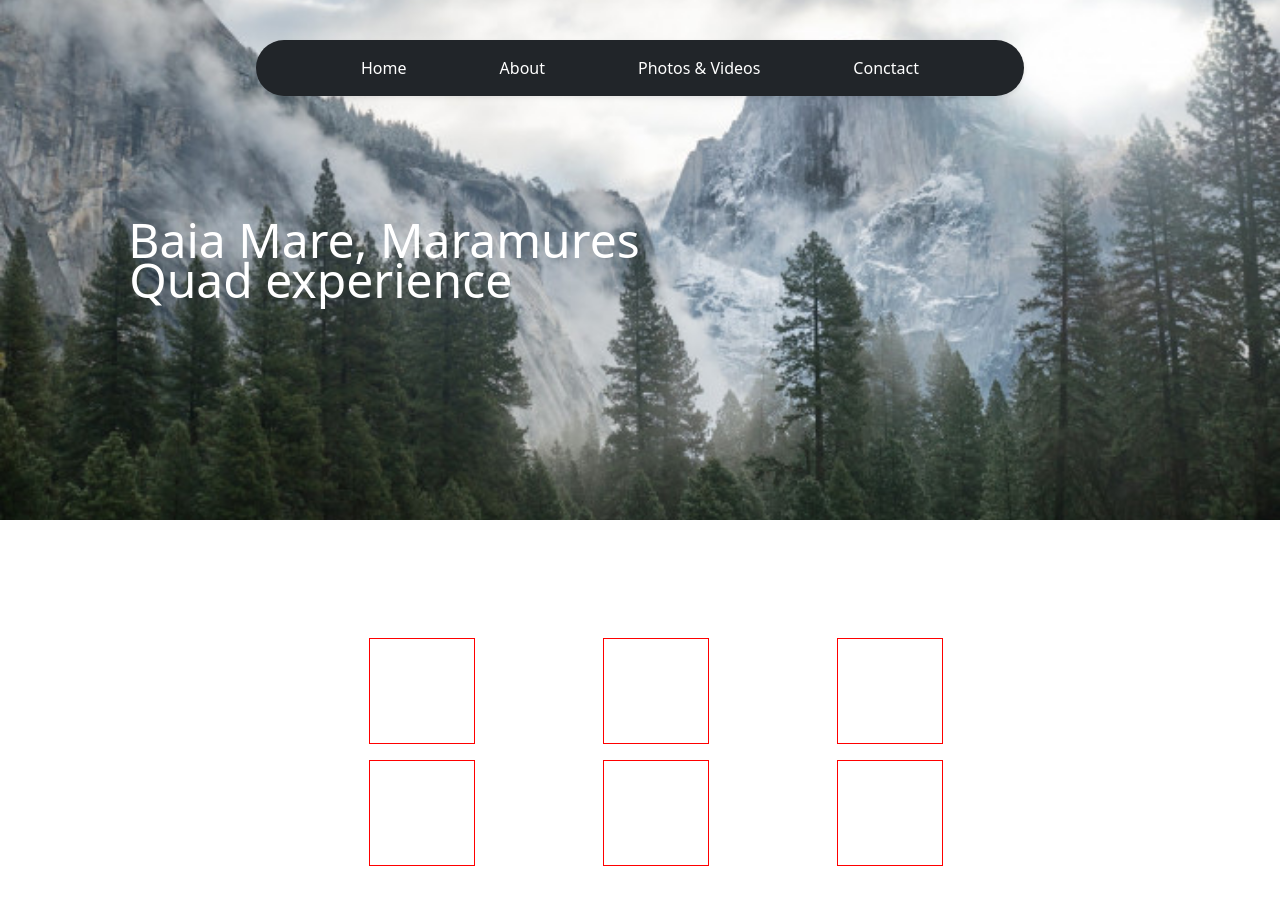
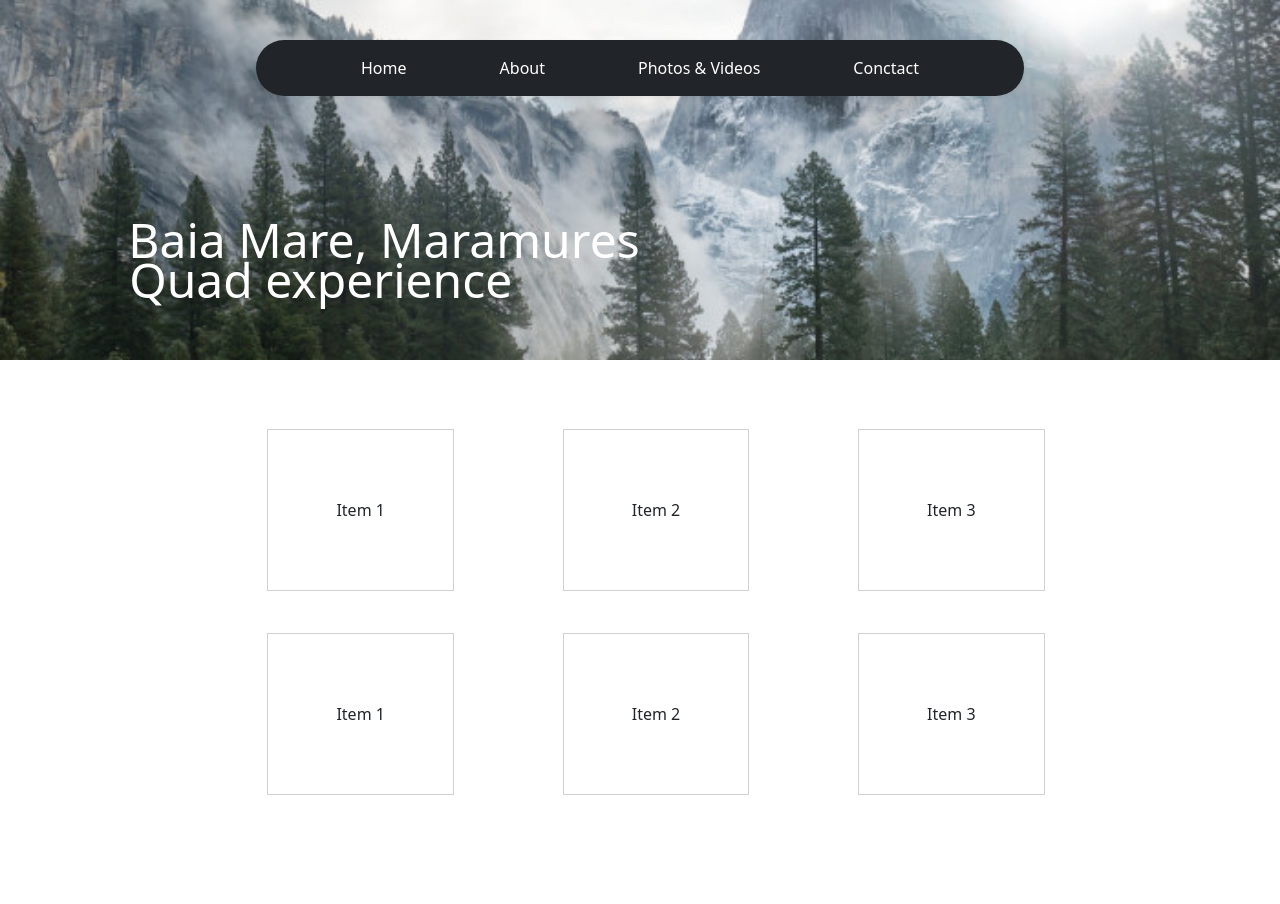
Before and after one commit to EdgarV-95/adam-atv, a React (Vite) app: page / in a window 1280 px wide. Shown: the top 904 px of the page. After the commit the page ends 880 px from the top, so only its background shows below. Built offline with nearby package versions, Linux system fonts and the light colour scheme.

Commit message:
Added li styling

```diff
--- a/src/App.jsx
+++ b/src/App.jsx
@@ -17,22 +17,14 @@ function App() {
         </div>
       </div>
       <div className="middle">
-        <ul>
-          <li></li>
-          <li></li>
-          <li></li>
-        </ul>
-        <ul>
-          <li></li>
-          <li></li>
-          <li></li>
-        </ul>
+        <ListItem />
+        <ListItem />
       </div>
     </div>
   );
 }
 
-function Navbar() {
+const Navbar = () => {
   return (
     <>
       <nav className="navbar navbar-dark bg-dark shadow-sm">
@@ -53,6 +45,38 @@ function Navbar() {
       </nav>
     </>
   );
-}
+};
+
+const ListItem = () => {
+  const [hoveredItem, setHoveredItem] = useState(null);
+
+  const handleMouseOver = (index) => {
+    setHoveredItem(index);
+  };
+
+  const handleMouseOut = () => {
+    setHoveredItem(null);
+  };
+
+  return (
+    <ul>
+      {[1, 2, 3].map((item, index) => (
+        <li
+          key={index}
+          onMouseOver={() => handleMouseOver(index)}
+          onMouseOut={handleMouseOut}
+          style={{
+            boxShadow:
+              index === hoveredItem
+                ? 'rgba(0, 0, 0, 0.25) 0px 14px 28px, rgba(0, 0, 0, 0.22) 0px 10px 10px'
+                : '',
+          }}
+        >
+          Item {item}
+        </li>
+      ))}
+    </ul>
+  );
+};
 
 export default App;
--- a/src/assets/middle.css
+++ b/src/assets/middle.css
@@ -1,23 +1,19 @@
 .middle {
-  height: 60vh;
+  height: 65vh;
   display: flex;
   flex-direction: column;
   justify-content: center;
   align-items: center;
-}
-
-.fasz {
-  position: absolute;
-  left: 24%;
+  gap: 2vw;
 }
 
 ul {
   display: flex;
-  gap: 10vw;
+  gap: 8.5vw;
 }
 
 li {
-  padding: 6.5vh;
-  border: 1px solid red;
+  padding: 8.5vh;
+  border: 1px solid rgb(209, 207, 207);
   list-style-type: none;
 }
--- a/src/assets/top.css
+++ b/src/assets/top.css
@@ -1,5 +1,5 @@
 .top {
-  height: 65vh;
+  height: 45vh;
   width: 100vw;
   background-image: url('./background.jpg');
   background-size: cover;
```
